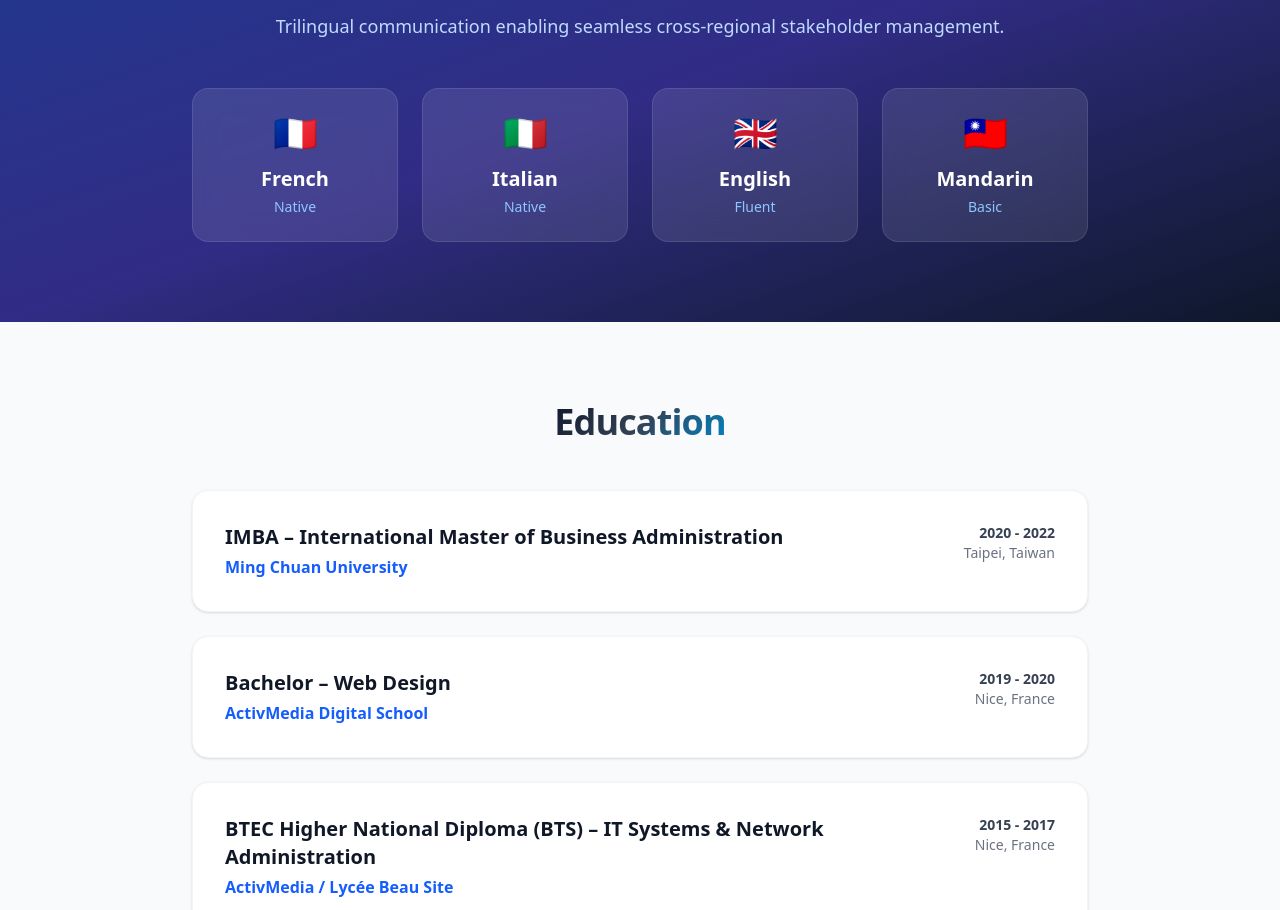
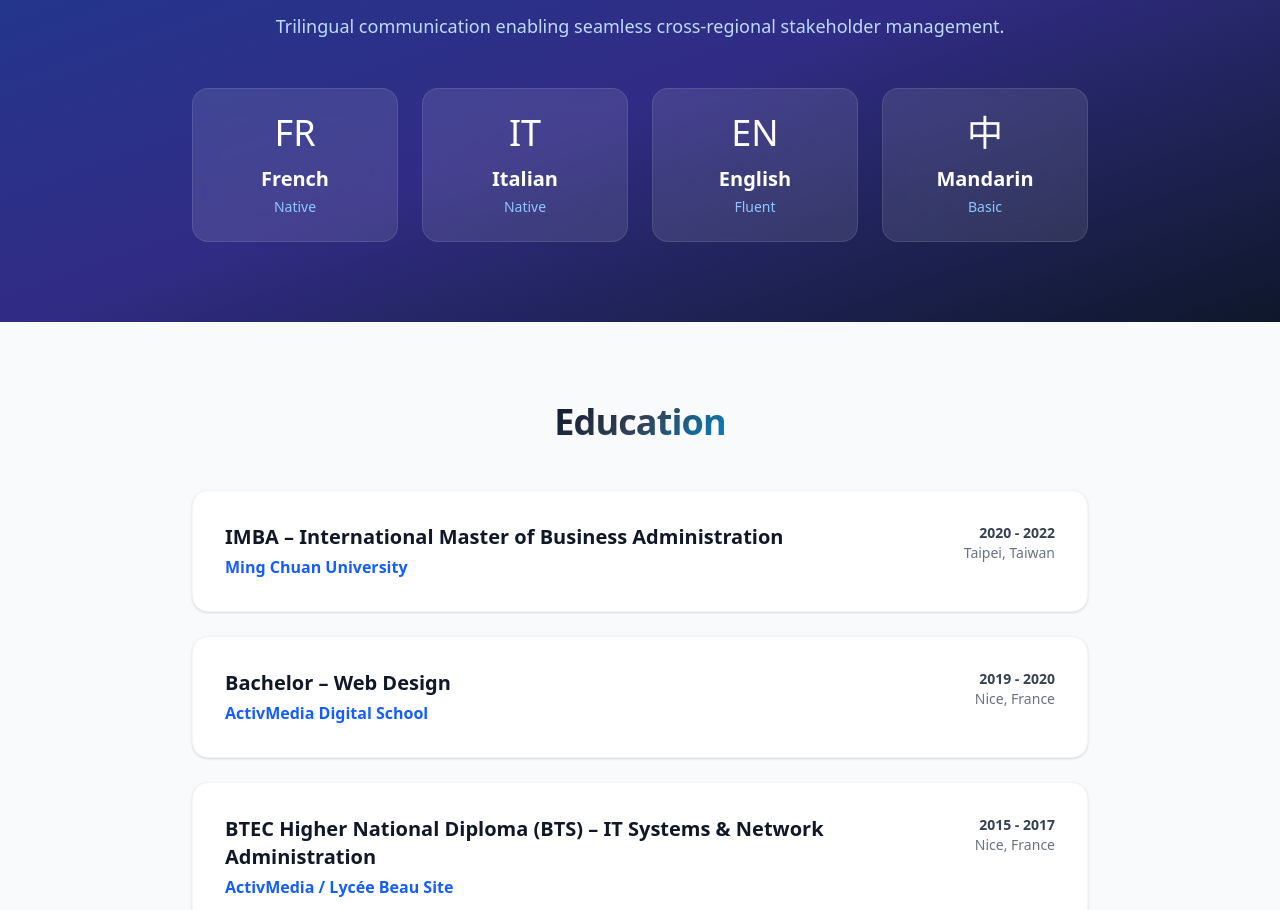
Before and after one commit to nizar-efk95/nizar-portfolio, a React (Vite) app: page / in a window 1280 px wide. Shown: the part 4212-5122 px from the top of the page. Built offline with nearby package versions, Linux system fonts and the light colour scheme.

Commit message:
Replace language flags with text/characters

```diff
--- a/src/App.jsx
+++ b/src/App.jsx
@@ -211,10 +211,10 @@ function App() {
   ]
 
   const languages = [
-    { name: "French", level: "Native", flag: "🇫🇷" },
-    { name: "Italian", level: "Native", flag: "🇮🇹" },
-    { name: "English", level: "Fluent", flag: "🇬🇧" },
-    { name: "Mandarin", level: "Basic", flag: "🇹🇼" }
+    { name: "French", level: "Native", flag: "FR" },
+    { name: "Italian", level: "Native", flag: "IT" },
+    { name: "English", level: "Fluent", flag: "EN" },
+    { name: "Mandarin", level: "Basic", flag: "中" }
   ]
 
   const education = [
```
